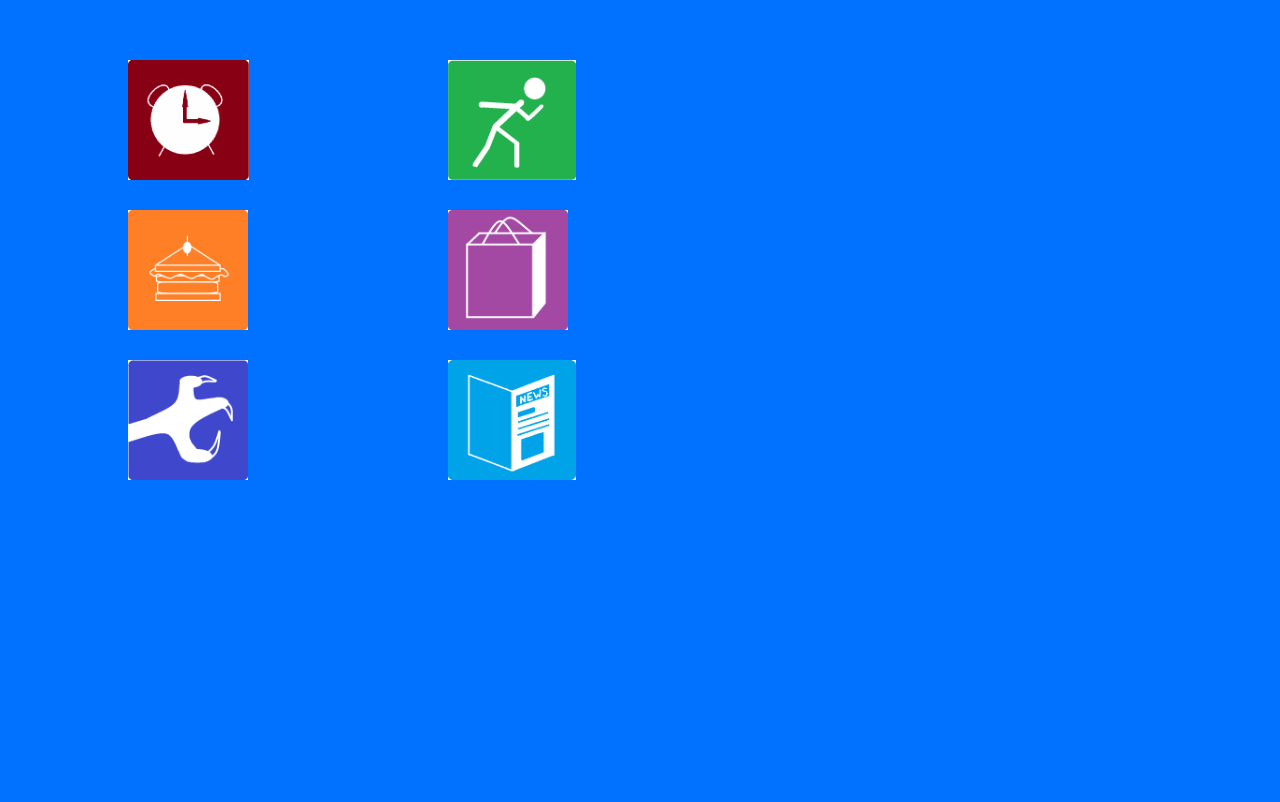
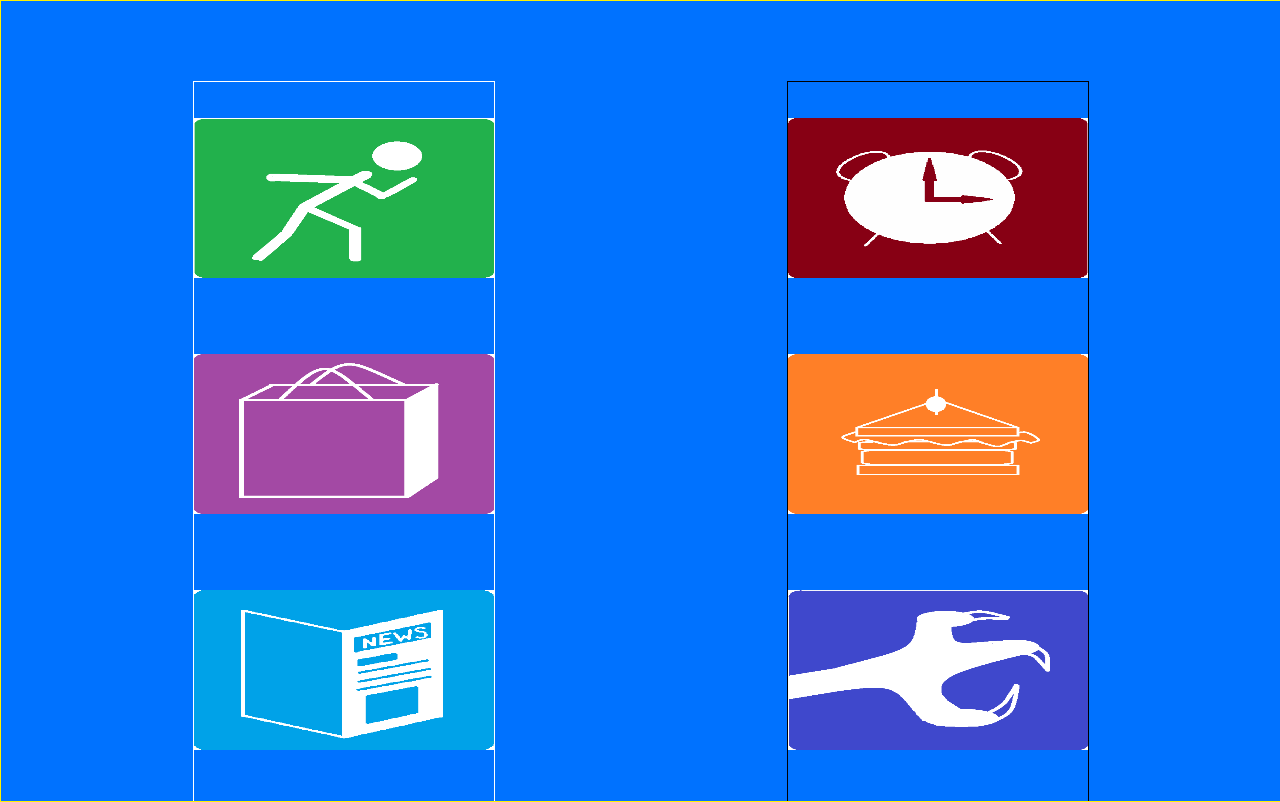
Before and after one commit to CedarCrestByteClub/cchs-webapp, a plain HTML site: page www/home.html in a window 1280 px wide. Drawn offline with Linux system fonts and the light colour scheme.

Commit message:
Home Page Layout
I fixed the home page so that hopefully the layout will work on all
devices. I’ll work on the rest of the pages next, let me know if
something is off on any of your devices. Also note that landscape
orientation is a work-in progress….

```diff
--- a/www/css/home.css
+++ b/www/css/home.css
@@ -1,38 +1,79 @@
 
-
-#ScheduleImage
+div.content
 {
-	height: 15%;
-
-
+	top: 0;
+	left: 0;
+	width: 100%;
+	height: 100%;
+	position: absolute;
+	overflow: hidden;
+	border: 1px solid #FFF000;
 }
 
-#ScoreImage
+div.RightImage
 {
-	height: 15%;
-
+	width: 25%;
+	height: 100%;
+	min-width: 100px;
+    max-width: 300px;
+	float: right;
+	border: 1px solid #000000;
 }
 
-#ClubImage
+div.LeftImage
 {
-	height: 15%;
-
+	width: 25%;
+	height: 100%;
+	min-width: 100px;
+    max-width: 300px;
+	float: left;
+	border: 1px solid #FFFFFF;
 }
 
-#StoreImage
+div.spacerL
 {
-	height: 15%;
-
+	float: left;
+	max-width: 25%;
+	min-width: 15%;
+	max-height: 95%;
+	min-height: 75%;
 }
 
-#TalonImage
+div.spacerR
 {
-	height: 15%;
-
+	float: right;
+	max-width: 25%;
+	min-width: 15%;
+	max-height: 95%;
+	min-height: 75%;
 }
 
-#NewsImage
+div.spacerT
 {
-	height: 15%;
+	width: 100%;
+	top: 0;
+	left: 0;
+	min-height: 5%;
+	max-height: 25%;
+}
 
+div.spacerB
+{
+	width: 100%;
+	bottom: 0;
+	left: 0;
+	min-height: 5%;
+	max-height: 25%;
 }
+
+#Image
+{
+	width: 100%;
+	height: 20%;
+	min-width: 100px;
+    min-height: 100px;
+    max-width: 300px;
+    max-height: 300px;
+    margin: 12% 0 12% 0;
+    clear : all;
+}
--- a/www/home.html
+++ b/www/home.html
@@ -4,16 +4,24 @@
 
 	</head>
 	<body style="background-color:#0072ff">
+		<div class="content">
+			<div class = "spacerT"></div>
+			<div class = "spacerB"></div>
+			<div class = "spacerL"></div>
+			<div class = "LeftImage">
+				<a href = "score.html"><img src = "img/Score.png" id = "Image" ></a>
+				<a href = "store.html"><img src = "img/Store.png" id = "Image"></a>
+				<a href = "news.html"><img src = "img/news.png" id = "Image"></a>
+			</div>
+			<div class = "spacerR"></div>
+			<div class = "RightImage">
+				<a href = "schedule.html" ><img src = "img/Schedule.png" id = "Image"></a>
+				<a href = "club.html"><img src = "img/Club.png" id = "Image"></a>
+				<a href = "talon.html"><img src = "img/Talon.png" id = "Image"></a>
+			</div>
+		</div>
 
-		<a href = "schedule.html"><img style = "position:absolute" src = "img/Schedule.png" id = "ScheduleImage"></a>
-		<a href = "score.html"><img style = "position:absolute" src = "img/Score.png" id = "ScoreImage"></a>
-		<a href = "club.html"><img style = "position:absolute" src = "img/Club.png" id="ClubImage"></a>
-		<a href = "store.html"><img style = "position:absolute" src = "img/Store.png" id = "StoreImage"></a>
-		<a href = "talon.html"><img style = "position:absolute" src = "img/Talon.png" id = "TalonImage"></a>
-		<a href = "news.html"><img style = "position:absolute" src = "img/news.png" id = "NewsImage"></a>
-
-
-		<script type="text/javascript">
+		<!--<script type="text/javascript">
 		//This script repositions the images
 			var width = screen.width;
 			var height = screen.height;
@@ -47,7 +55,7 @@
 			news.style.top=height*.55 + yFactor+"px";
 			news.style.left=width*.6 + xFactor +"px";
 
-		</script>
+		</script>-->
 
 	</body>
 
```
